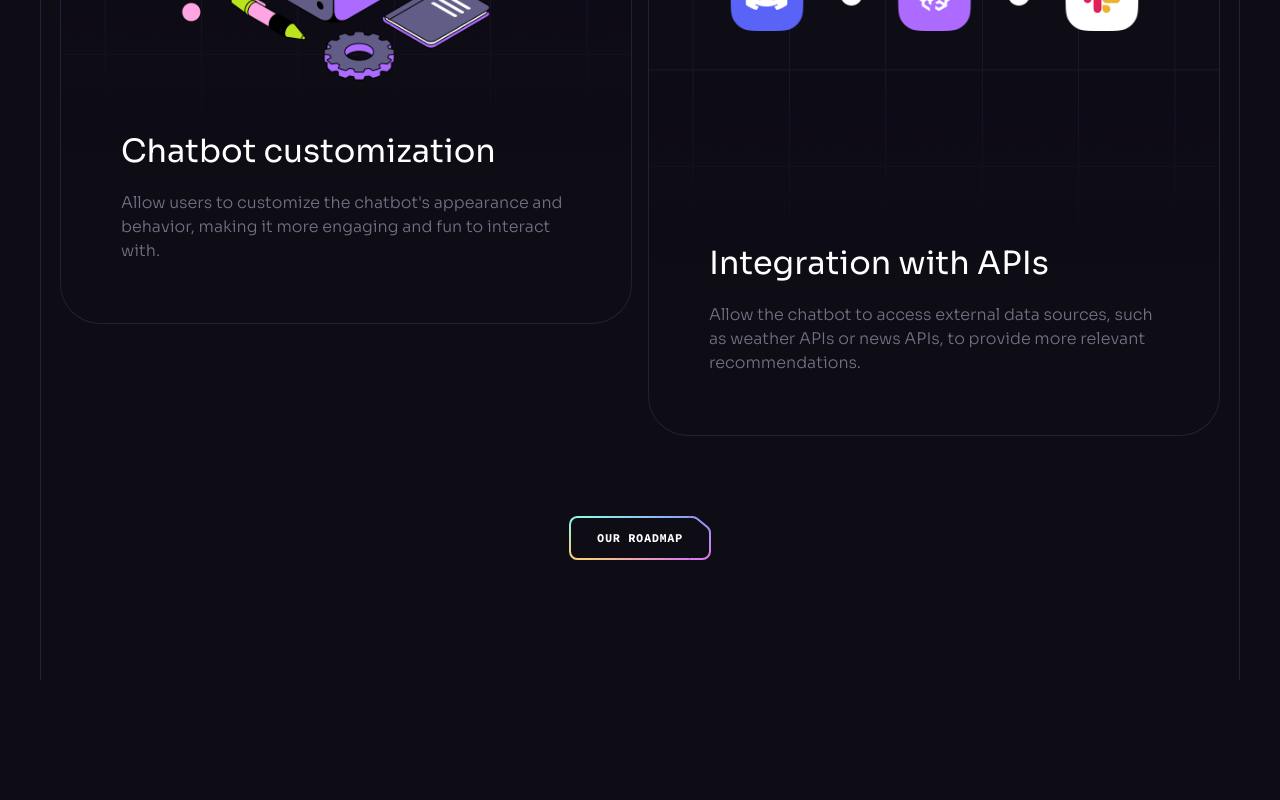
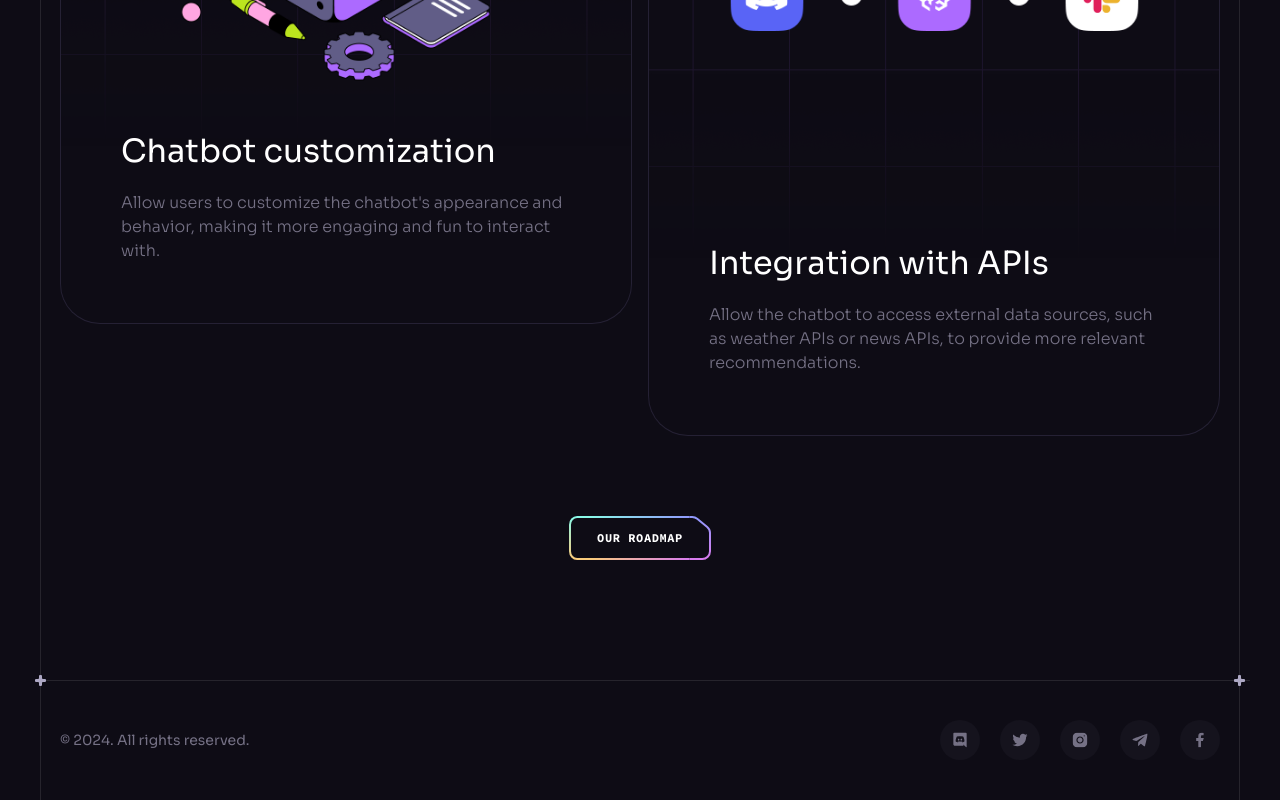
Before and after one commit to darshakjani8101/Brainwave_UI_UX, a React (Vite) app: page / in a window 1280 px wide. Shown: the part 8565-9365 px from the top of the page. Before the commit the page ends 9245 px from the top, so only its background shows below. Built offline with nearby package versions, Linux system fonts and the light colour scheme.

Commit message:
Designed footer section.

```diff
--- a/src/App.jsx
+++ b/src/App.jsx
@@ -2,6 +2,7 @@
 import Benefits from "./components/Benefits";
 import Button from "./components/Button";
 import Collaboration from "./components/Collaboration";
+import Footer from "./components/Footer";
 import Header from "./components/Header";
 import Hero from "./components/Hero";
 import Pricing from "./components/Pricing";
@@ -19,6 +20,7 @@
         <Services />
         <Pricing />
         <Roadmap />
+        <Footer />
       </div>
 
       <ButtonGradient />
--- /dev/null
+++ b/src/components/Footer.jsx
@@ -0,0 +1,28 @@
+import { socials } from "../constants";
+import Section from "./Section";
+
+const Footer = () => {
+  return (
+    <Section crosses className="!px-0 !py-10">
+      <div className="container flex sm:justify-between justify-center items-center gap-10 max-sm:flex-col">
+        <p className="caption text-n-4 lg:block">
+          &copy; {new Date().getFullYear()}. All rights reserved.
+        </p>
+        <ul className="flex gap-5 flex-nowrap">
+          {socials.map((item) => (
+            <a
+              key={item.id}
+              href={item.url}
+              target="_blank"
+              className="flex items-center justify-center w-10 h-10 bg-n-7 rounded-full transition-colors hover:bg-n-6"
+            >
+              <img src={item.iconUrl} alt={item.title} width={16} height={16} />
+            </a>
+          ))}
+        </ul>
+      </div>
+    </Section>
+  );
+};
+
+export default Footer;
```
